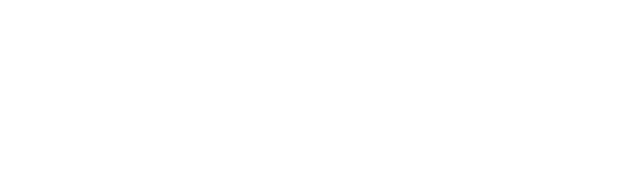
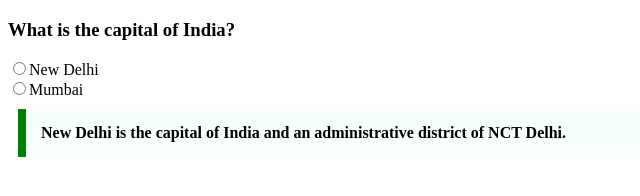
Before and after one commit to acciojob/trivia-AyashaKhan-Intellinez, a website: page main.html in a window 1280 px wide. Shown: the whole page, without its empty margins (0-640 px from the left). Drawn offline with Linux system fonts and the light colour scheme.

Commit message:
created a submission

```diff
--- a/main.html
+++ b/main.html
@@ -8,6 +8,10 @@
 
 <body>
 	<!-- the entire body must be written by student -->
+	<h3>What is the capital of India?</h3>
+	<input type="radio">New Delhi</input><br>
+	<input type="radio">Mumbai</input>
+	<blockquote>New Delhi is the capital of India and an administrative district of NCT Delhi.</blockquote>
     <script type="text/javascript" src="./script.js">
 </script>
 
--- a/styles.css
+++ b/styles.css
@@ -1,2 +1,11 @@
 
 /* Your CSS Code here. */
+blockquote{
+	max-width: 600px;
+	margin: 10px;
+	padding: 15px;
+	border-left: 8px solid green;
+	background-color: #f8ffff;
+	font-weight: bold;
+
+}
```
